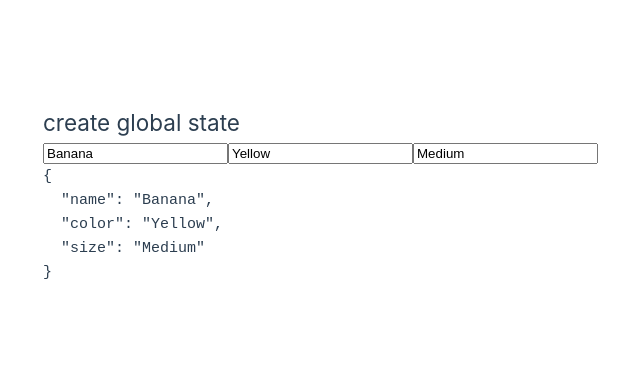
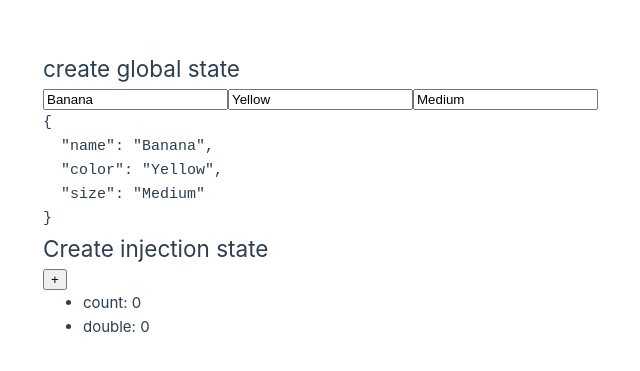
Before and after one commit to UlakhovichKate/vueUse, a Vue app in the folder vueUse/: page / in a window 1280 px wide. Shown: the part 205-576 px from the top of the page, without its empty margins (42-682 px from the left). Built offline with nearby package versions, Linux system fonts and the light colour scheme.

Commit message:
create injection state

```diff
--- a/vueUse/src/App.vue
+++ b/vueUse/src/App.vue
@@ -1,11 +1,13 @@
 <template>
   <main>
     <create-global-state></create-global-state>
+    <create-injection-state></create-injection-state>
   </main>
 </template>
 
 <script setup>
   import createGlobalState from './vueUseComponents/CreateGlobalState.vue'
+  import CreateInjectionState from './vueUseComponents/CreateInjectionState.vue'
 </script>
 
 <style scoped>
--- /dev/null
+++ b/vueUse/src/components/ButtonComponent.vue
@@ -0,0 +1,12 @@
+<script setup lang="ts">
+    import { useCounterStore } from './../composables/useCounterStore'
+
+    // use non-null assertion operator to ignore the case that store is not provided.
+    const { increment } = useCounterStore()!
+</script>
+
+<template>
+    <button @click="increment">
+        +
+    </button>
+</template>
--- /dev/null
+++ b/vueUse/src/components/CountComponent.vue
@@ -0,0 +1,23 @@
+<script setup lang="ts">
+    import { useCounterStore } from './../composables/useCounterStore'
+
+    // use non-null assertion operator to ignore the case that store is not provided.
+    const { count, double } = useCounterStore()!
+    // if you want to allow component to working without providing store, you can use follow code instead:
+    // const { count, double } = useCounterStore() ?? { count: ref(0), double: ref(0) }
+    // also, you can use another hook to provide default value
+    // const { count, double } = useCounterStoreWithDefaultValue()
+    // or throw error
+    // const { count, double } = useCounterStoreOrThrow()
+</script>
+
+<template>
+    <ul>
+        <li>
+            count: {{ count }}
+        </li>
+        <li>
+            double: {{ double }}
+        </li>
+    </ul>
+</template>
--- /dev/null
+++ b/vueUse/src/components/RootComponent.vue
@@ -0,0 +1,11 @@
+<script setup lang="ts">
+    import { useProvideCounterStore } from './../composables/useCounterStore'
+
+    useProvideCounterStore(0)
+</script>
+
+<template>
+    <div>
+        <slot />
+    </div>
+</template>
--- /dev/null
+++ b/vueUse/src/composables/useCounterStore.ts
@@ -0,0 +1,36 @@
+import { computed, ref } from 'vue'
+import { createInjectionState } from '@vueuse/shared'
+
+const [useProvideCounterStore, useCounterStore] = createInjectionState((initialValue: number) => {
+    // state
+    const count = ref(initialValue)
+
+    // getters
+    const double = computed(() => count.value * 2)
+
+    // actions
+    function increment() {
+        count.value++
+    }
+
+    return { count, double, increment }
+})
+
+export { useProvideCounterStore }
+// If you want to hide `useCounterStore` and wrap it in default value logic or throw error logic, please don't export `useCounterStore`
+export { useCounterStore }
+
+export function useCounterStoreWithDefaultValue() {
+    return useCounterStore() ?? {
+        count: ref(0),
+        double: ref(0),
+        increment: () => {},
+    }
+}
+
+export function useCounterStoreOrThrow() {
+    const counterStore = useCounterStore()
+    if (counterStore == null)
+        throw new Error('Please call `useProvideCounterStore` on the appropriate parent component')
+    return counterStore
+}
--- /dev/null
+++ b/vueUse/src/vueUseComponents/CreateInjectionState.vue
@@ -0,0 +1,15 @@
+<script setup lang="ts">
+    import RootComponent from './../components/RootComponent.vue'
+    import CountComponent from './../components/CountComponent.vue'
+    import ButtonComponent from './../components/ButtonComponent.vue'
+</script>
+
+<template>
+    <h2>Create injection state</h2>
+    <div>
+        <RootComponent>
+            <ButtonComponent />
+            <CountComponent />
+        </RootComponent>
+    </div>
+</template>
```
